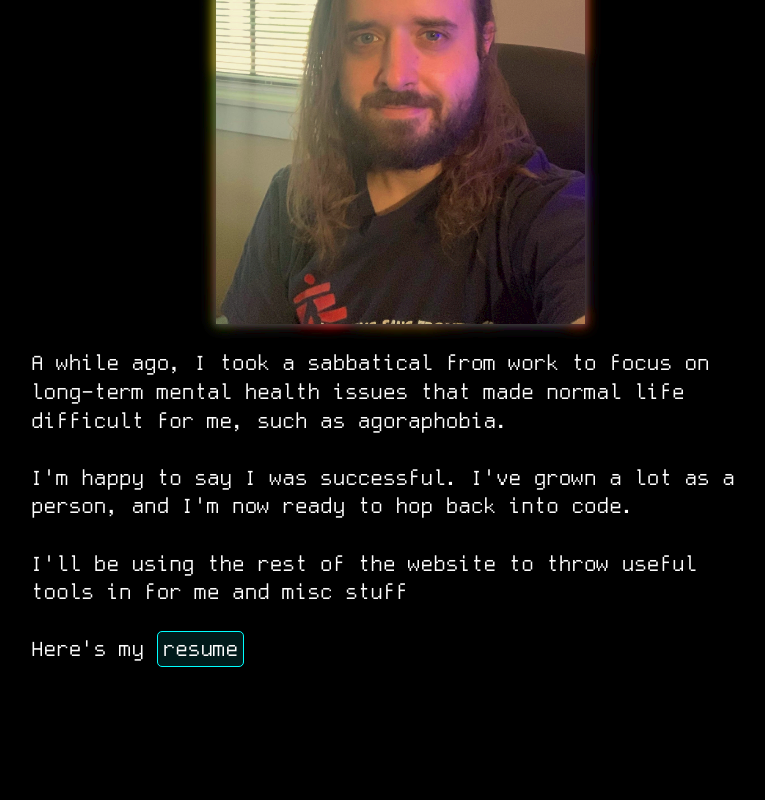
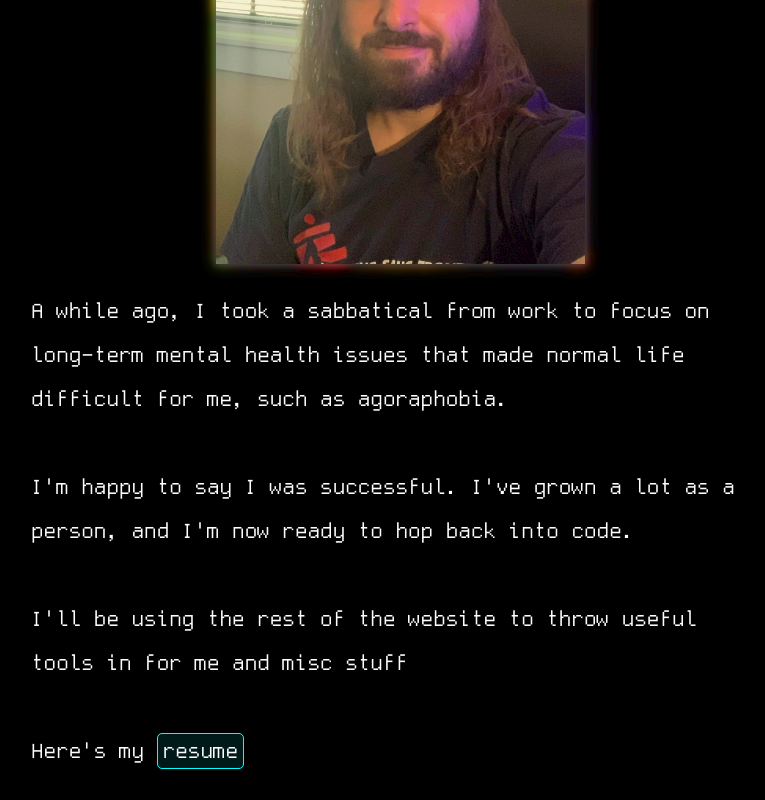
Before and after one commit to djlafo/personal-site-2024, a React (Create React App) app: page / in a window 1280 px wide. Shown: the part 323-1123 px from the top of the page, without its empty margins (240-1005 px from the left). Before the commit the page ends 1014 px from the top, so only its background shows below. Built offline with nearby package versions, Linux system fonts and the light colour scheme.

Commit message:
small line height and margin tweaks

```diff
--- a/src/pages/Home/home.css
+++ b/src/pages/Home/home.css
@@ -1,7 +1,6 @@
 .home h1 {
     text-align: center;
     animation: fadein 0.2s;
-    margin-top: 60px;
 }
 
 img.selfie {
@@ -21,11 +20,13 @@ img.selfie {
     }
     .home h1 {
         margin-bottom: 0;
+        margin-top: 0;
     }
 }
 @media screen and (min-width: 1800px) {
     .home h1 {
         margin-bottom: 50px;
+        margin-top: 60px;
     }
     .home p {
         padding-right: 30px;
@@ -36,4 +37,5 @@ img.selfie {
 .home p {
     animation: fadein 0.6s;
     padding-bottom: 5px;
+    line-height: 2;
 }
```
